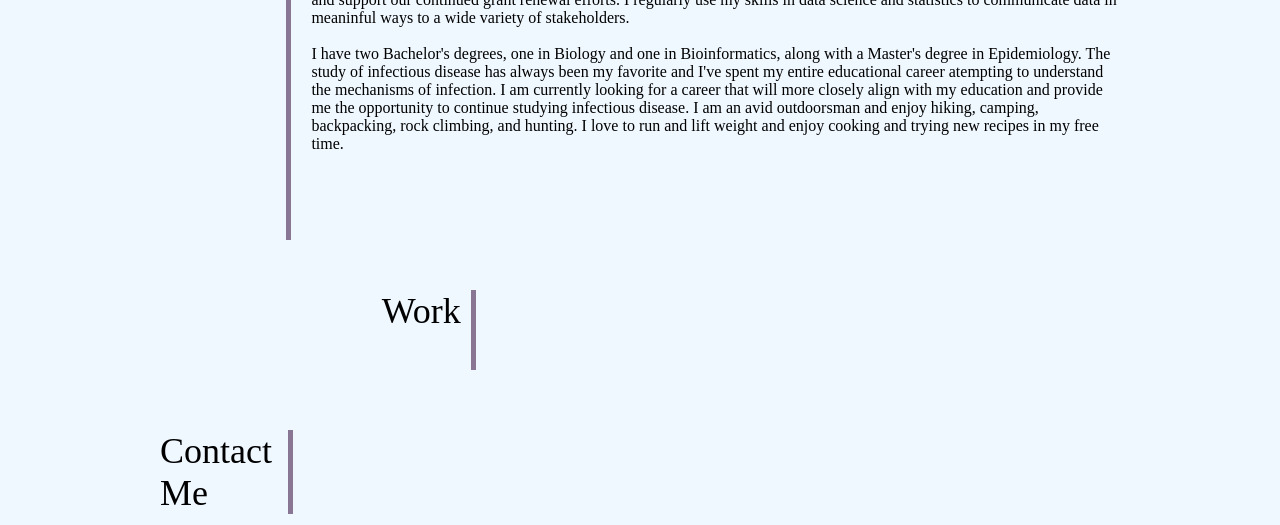
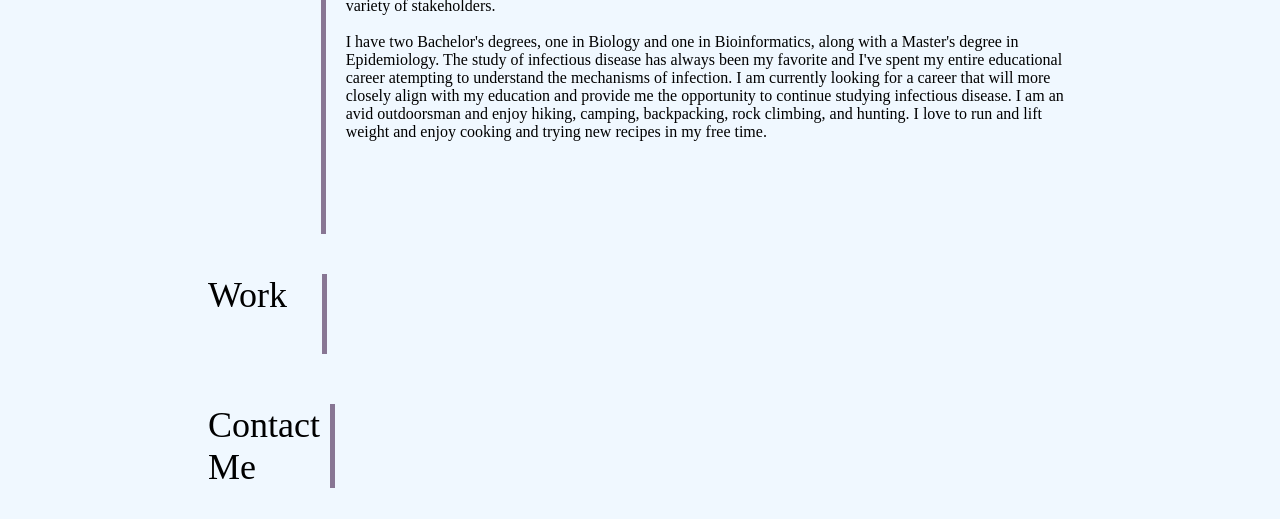
Before and after one commit to scollins117/employee-portfolio, a plain HTML site: page index.html in a window 1280 px wide. Shown: the part 531-1056 px from the top of the page. Drawn offline with Linux system fonts and the light colour scheme.

Commit message:
still working

```diff
--- a/assets/css/style.css
+++ b/assets/css/style.css
@@ -90,6 +90,12 @@ header nav ul a {
     width: 75%;
 }
 
+.flex-left {
+    display: flex;
+    justify-content: left;
+}
+
+
 /* main styles */
 main {
     display: flex;
@@ -99,12 +105,20 @@ main {
     justify-content: space-evenly;
 }
 
-.about-wrap {
+.wrapper {
     display: flex;
     flex-wrap: wrap;
     justify-content: space-between;
     justify-content: center;
-    margin-top: 50px;
+    margin: 20px 50px;
+    width: 90%;
+    align-items: center;
+}
+
+.section-title {
+    width: 100%;
+    text-align: right;
+    font-weight: bold;
 }
 
 .about-grid {
@@ -134,7 +148,8 @@ main {
     flex-wrap: wrap;
     justify-content: space-between;
     justify-content: center;
-    margin-top: 50px;
+    margin-top: 20px 50px;
+    align-items: center;
 }
 
 .work-grid {
--- a/index.html
+++ b/index.html
@@ -39,7 +39,7 @@
             </h2>
         </div>
 
-            <div id="about-me" class="about-wrap">
+            <section id="about-me" class="wrapper">
                 <div class="about-grid">
                     <div class="about-heading">
                         <p>About Me</p>
@@ -62,24 +62,25 @@
                         </p>
                     </div>
                 </div>
-            </div>
+            </section>
 
-            <div id="work" class="work-wrap">
+            <section id = "work" class = "wrapper">
                 <div class="work-grid">
                     <div class="work-heading">
                         <p>Work</p>
                     </div>
                 </div>
-            </div>
+            </section>
 
-            <div id="contact-me" class="work-wrap">
+
+            <section id = "contact-me" class="wrapper">
                 <div class="work-grid">
                     <div class="work-heading">
                         <p>Contact Me</p>
                     </div>
                 </div>
+            </section>
 
-            </div>
     </main>
 </body>
 </html>
```
